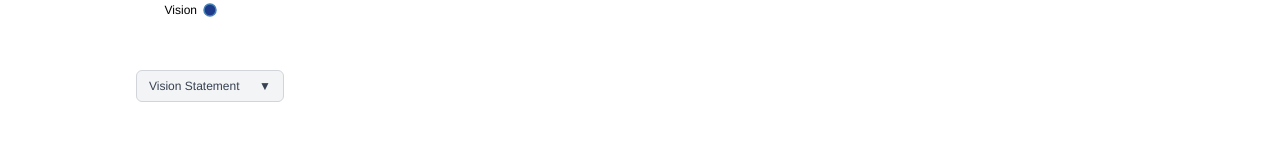
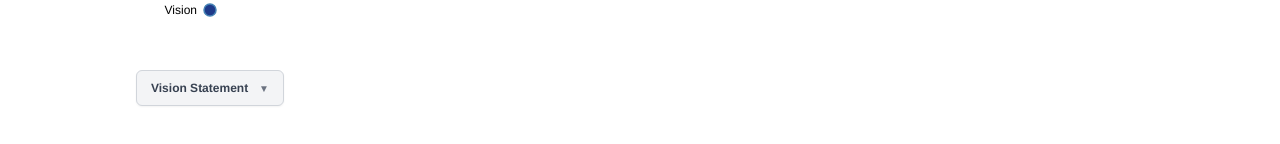
Before and after one commit to elishaadamu/d3-graph, a React (Vite) app: page / in a window 1280 px wide. Shown: the part 458-602 px from the top of the page. Built offline with nearby package versions, Linux system fonts and the light colour scheme.

Commit message:
first commit

```diff
--- a/src/OsintGraph.jsx
+++ b/src/OsintGraph.jsx
@@ -345,21 +345,34 @@ const OsintTree = () => {
         <button
           onClick={() => setIsAccordionOpen(!isAccordionOpen)}
           style={{
-            backgroundColor: "#f3f4f6",
+            backgroundColor: isAccordionOpen ? "#e5e7eb" : "#f3f4f6",
             border: "1px solid #d1d5db",
-            borderRadius: "6px",
-            padding: "8px 12px",
+            borderRadius: isAccordionOpen ? "6px 6px 0 0" : "6px",
+            padding: "10px 14px",
             fontSize: dimensions.width < 768 ? "11px" : "12px",
-            fontWeight: "500",
+            fontWeight: "600",
             color: "#374151",
             cursor: "pointer",
-            width: "100%", // Changed back to 53%
+            width: "100%",
             textAlign: "left",
             display: "flex",
             justifyContent: "space-between",
             alignItems: "center",
             transition: "all 0.2s ease-in-out",
-            marginBottom: "10px",
+            boxShadow: isAccordionOpen
+              ? "0 2px 4px rgba(0, 0, 0, 0.1)"
+              : "0 1px 2px rgba(0, 0, 0, 0.05)",
+            outline: "none",
+          }}
+          onMouseEnter={(e) => {
+            if (!isAccordionOpen) {
+              e.target.style.backgroundColor = "#e5e7eb";
+            }
+          }}
+          onMouseLeave={(e) => {
+            if (!isAccordionOpen) {
+              e.target.style.backgroundColor = "#f3f4f6";
+            }
           }}
         >
           <span>Vision Statement</span>
@@ -367,6 +380,8 @@ const OsintTree = () => {
             style={{
               transform: isAccordionOpen ? "rotate(180deg)" : "rotate(0deg)",
               transition: "transform 0.3s ease-in-out",
+              fontSize: "10px",
+              color: "#6b7280",
             }}
           >
             ▼
@@ -374,29 +389,56 @@ const OsintTree = () => {
         </button>
         <div
           style={{
-            maxHeight: isAccordionOpen ? "150px" : "0",
+            maxHeight: isAccordionOpen ? "160px" : "0",
             overflow: isAccordionOpen ? "auto" : "hidden",
-            transition: "max-height 0.3s ease-in-out",
+            transition:
+              "max-height 0.3s ease-in-out, box-shadow 0.2s ease-in-out",
             border: isAccordionOpen ? "1px solid #d1d5db" : "none",
             borderTop: "none",
             borderRadius: "0 0 6px 6px",
             backgroundColor: "#f9fafb",
+            boxShadow: isAccordionOpen
+              ? "0 4px 6px rgba(0, 0, 0, 0.1)"
+              : "none",
+            // Custom scrollbar styles
+            scrollbarWidth: "thin",
+            scrollbarColor: "#cbd5e1 #f1f5f9",
           }}
+          className="custom-scrollbar"
         >
+          <style jsx>{`
+            .custom-scrollbar::-webkit-scrollbar {
+              width: 6px;
+            }
+            .custom-scrollbar::-webkit-scrollbar-track {
+              background: #f1f5f9;
+              border-radius: 3px;
+            }
+            .custom-scrollbar::-webkit-scrollbar-thumb {
+              background: #cbd5e1;
+              border-radius: 3px;
+              transition: background 0.2s ease;
+            }
+            .custom-scrollbar::-webkit-scrollbar-thumb:hover {
+              background: #94a3b8;
+            }
+          `}</style>
           <p
             className="footer-text"
             style={{
               margin: "0",
-              padding: "12px",
+              padding: "14px 16px",
               fontSize: dimensions.width < 768 ? "10px" : "12px",
-              color: "#666",
-              width: "80%",
-              lineHeight: "1.4",
+              color: "#4b5563",
+              lineHeight: "1.5",
               wordWrap: "break-word",
-              overflowWrap: "break-word", // Added this
-              hyphens: "auto", // Added this
+              overflowWrap: "break-word",
+              hyphens: "auto",
+              width: "100%",
               boxSizing: "border-box",
-              overflowX: "hidden", // Added this to prevent horizontal scroll
+              fontFamily:
+                "-apple-system, BlinkMacSystemFont, 'Segoe UI', Roboto, sans-serif",
+              letterSpacing: "0.025em",
             }}
           >
             An integrated network, cost effective, multimodal transportation
```
